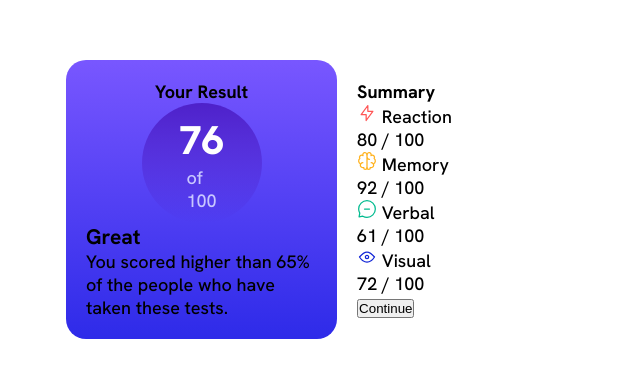
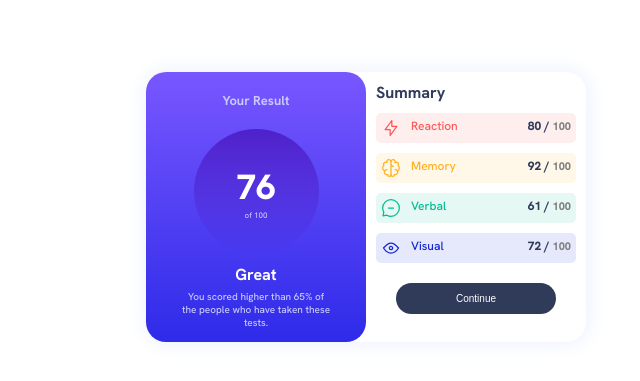
Before and after one commit to mconte10/result_summary_component, a plain HTML site: page index.html in a window 1280 px wide. Shown: the part 201-582 px from the top of the page, without its empty margins (274-914 px from the left). Drawn offline with Linux system fonts and the light colour scheme.

Commit message:
Update style.css

```diff
--- a/style.css
+++ b/style.css
@@ -1,9 +1,4 @@
 @import url('https://fonts.googleapis.com/css2?family=Hanken+Grotesk:wght@500;700;800&display=swap');
-
-*{
-    padding: 0;
-    margin: 0;
-}
 
 
 body {
@@ -17,47 +12,199 @@ body {
 
 .container{
     display: flex;
-    width: 600px;
-    justify-content: center;
+    width: 440px;
     border-radius: 20px;
+    box-shadow: 1px 0px 20px 2px hsl(221, 100%, 96%);
+    height: 270px;
 }
 
 .left{
     background: linear-gradient(to bottom, hsl(252, 100%, 67%), hsl(241, 81%, 54%));
-    width: 40%;
+    width: 50%;
     border-radius: 20px;
-    padding:20px;
+    text-align:center;
 }
 
 .right{
     width:50%;
-    padding: 20px;
 }
 
 .left h4 {
     text-align: center;
+    color: hsl(241, 100%, 89%);
+    font-size: 13px;
+    margin:20px 0 20px;
 }
 
 .score-left {
     padding:50px;
-    width: 20px;
-    height: 20px;
+    width: 25px;
+    height: 25px;
     border-radius: 100%;
     box-shadow: 0px 0px 0px 0px;
     background: linear-gradient(to bottom, hsla(256, 72%, 46%, 1), hsla(241, 72%, 46%, 0));
-    justify-content: center;
     display: flex;
     align-items: center;
-    flex-direction: column;
+    justify-content: center;
+    flex-direction:column;
     margin:0 auto;
 }
 
 .big-score{
     color: white;
-    font-size: 40px;
+    font-size: 35px;
     font-weight: 800;
 }
 
 .small-score{
     color: hsl(241, 100%, 89%);
+    font-size: 8px;
 }
+
+.left h3{
+    color:white;
+    display: flex;
+    justify-content: center;
+    align-items: center;
+    margin:10px 0 5px;
+    font-size: 16px;
+}
+
+.left p{
+    color: hsl(241, 100%, 89%);
+    font-size: 10px;
+    display: flex;
+    margin: 0 35px;
+    text-align: center;
+}
+
+.right h4{
+    color: hsl(224, 30%, 27%);
+    font-size: 16px;
+    margin:10px;
+}
+
+.score-con{
+    display:flex;
+}
+
+.score-reaction{
+    display:flex;
+    padding: 5px;
+    background-color: hsl(0, 100%, 67%, 10%);
+    border-radius: 5px;
+    font-size: 12px;
+    color: hsl(0, 100%, 67%);
+    margin: 10px;
+    justify-content: space-between;
+}
+
+.grey {
+    color: grey;
+    font-size: 11px;
+}
+
+.score-reaction img{
+    margin-right: 10px;
+}
+
+.score-memory{
+    display: flex;
+    padding: 5px;
+    background-color: hsl(39, 100%, 56%, 10%);
+    border-radius: 5px;
+    font-size: 12px;
+    color: hsl(39, 100%, 56%);
+    margin: 10px;
+    justify-content: space-between;
+}
+
+.score-memory img{
+    margin-right: 10px;
+}
+
+.score-verbal{
+    display: flex;
+    padding: 5px;
+    background-color: hsl(166, 100%, 37%, 10%);
+    border-radius: 5px;
+    font-size: 12px;
+    color: hsl(166, 100%, 37%);
+    margin: 10px;
+    justify-content: space-between;
+}
+
+.score-verbal img{
+    margin-right: 10px;
+}
+
+.score-visual{
+    display: flex;
+    padding: 5px;
+    background-color: hsl(234, 85%, 45%, 10%);
+    border-radius: 5px;
+    font-size: 12px;
+    color: hsl(234, 85%, 45%);
+    margin: 10px;
+    justify-content: space-between;
+}
+
+.score-visual img{
+    margin-right: 10px;
+}
+
+.black-text{
+    color: hsl(224, 30%, 27%);
+    font-size: 12px;
+    font-weight: 800
+}
+
+.right button{
+    color: white;
+    background-color: hsl(224, 30%, 27%);
+    padding: 10px 60px 10px;
+    border-radius: 20px;
+    display: flex;
+    justify-content: center;
+    align-items: center;
+    margin: 20px auto;
+    font-size: 10px;
+    cursor: pointer;
+    transition: background-color .3s ease;
+    border:none;
+}
+
+.right button:hover{
+    background-color: hsla(256, 72%, 46%, 1);
+}
+
+@media (max-width: 760px){
+    .left{
+        width: 100%;
+        border-bottom-left-radius: 20px;
+        border-bottom-right-radius: 20px;
+    }
+
+    .container{
+        width: 50%;
+        flex-direction: column;
+        border-radius:hidden;
+        height: 100%;
+        overflow: hidden;
+        padding:0;
+    }
+
+    .right{
+        width: 100%;
+    }
+
+    .left p{
+        margin-bottom: 15px
+    }
+
+    .right button{
+        padding:10px 75px;
+    }
+
+
+}
```
